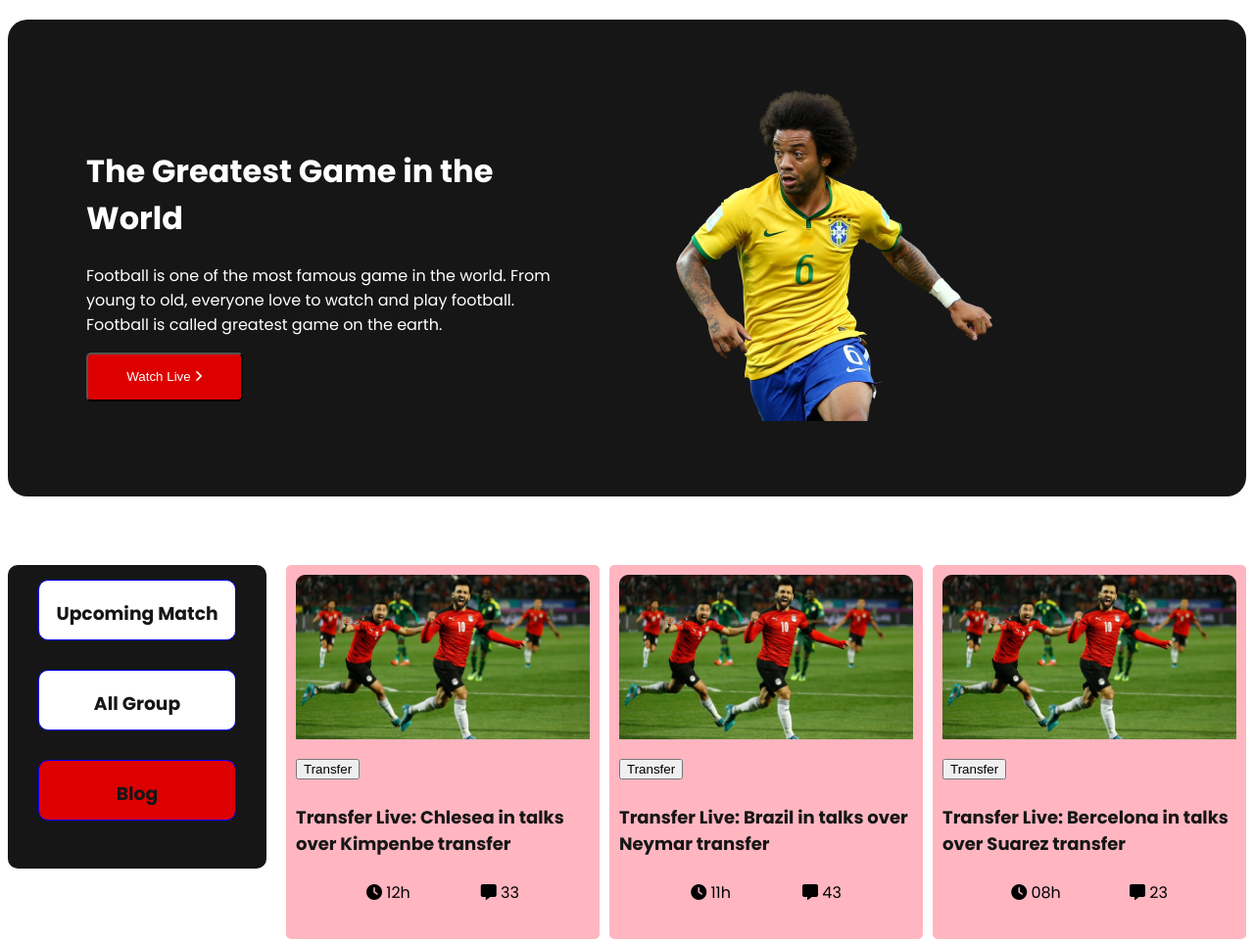
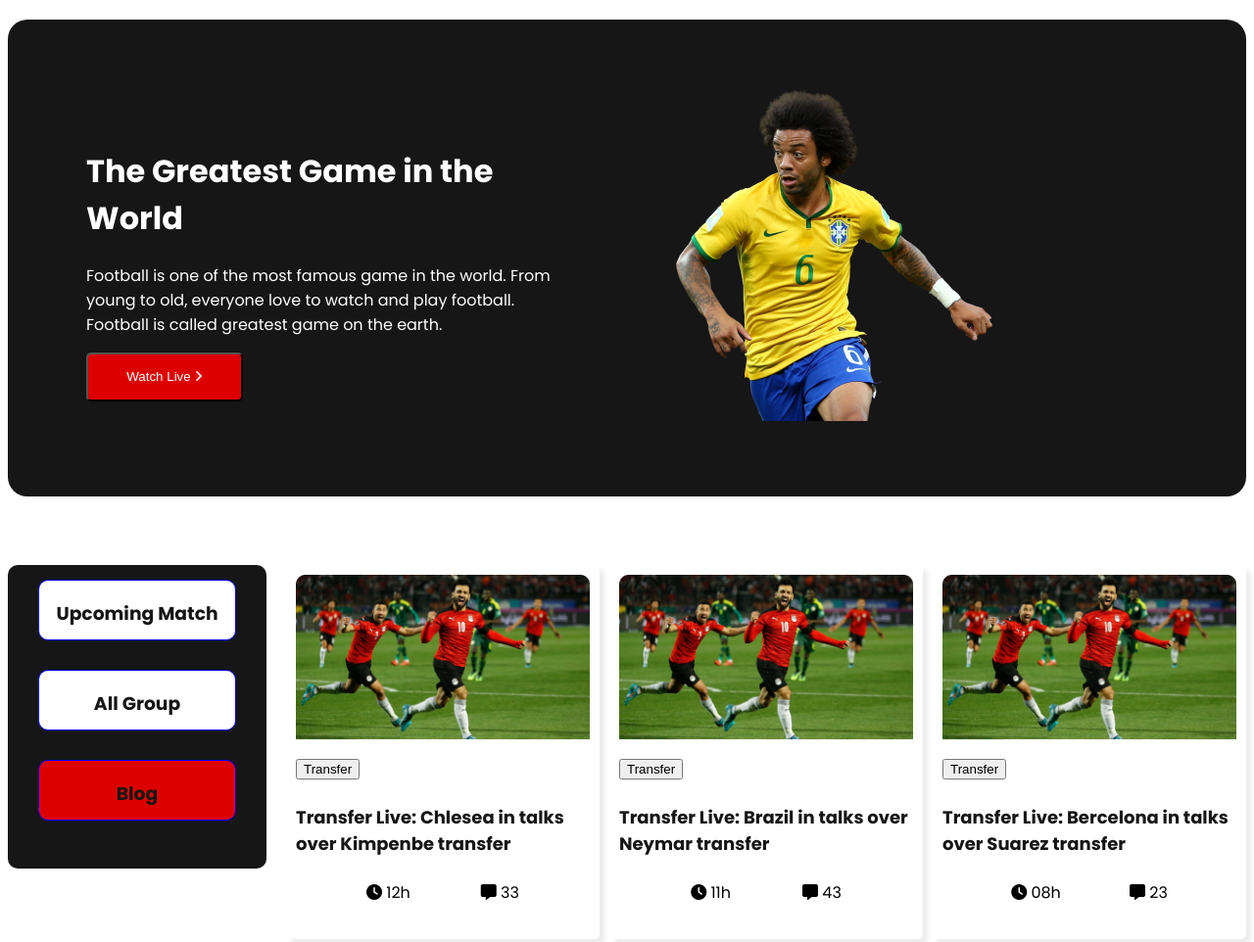
Before and after one commit to JunayedIslam1/assignment-2, a plain HTML site: page index.html in a window 1280 px wide. Shown: the top 962 px of the page at 98% size. Drawn offline with Linux system fonts and the light colour scheme.

Commit message:
final Commit

```diff
--- a/style.css
+++ b/style.css
@@ -144,7 +144,7 @@ body {
 .player {
     width: 300px;
     height: 362px;
-    background-color: lightpink;
+    box-shadow: 5px 5px 5px 0px hsla(0, 0%, 0%, 0.078);
     padding: 10px;
     border-radius: 5px;
 }
```
